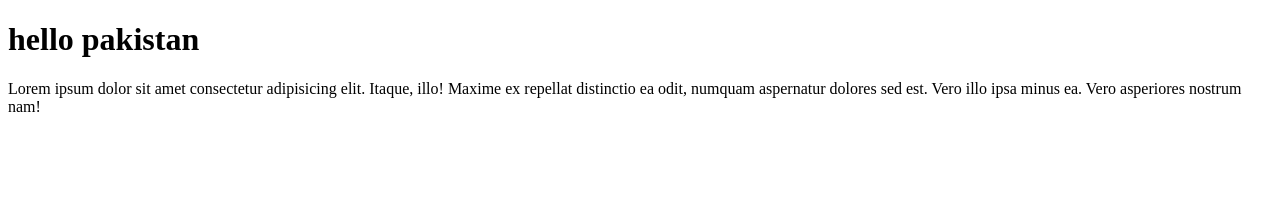
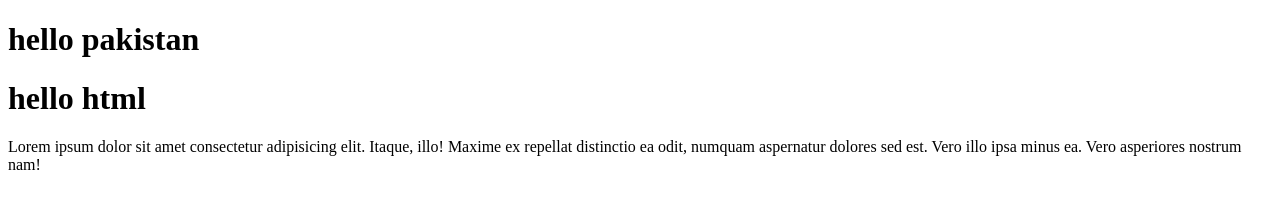
Before and after one commit to shoaib420/test-2, a plain HTML site: page index.html in a window 1280 px wide. Drawn offline with Linux system fonts and the light colour scheme.

Commit message:
some-text-added

```diff
--- a/index.html
+++ b/index.html
@@ -9,6 +9,9 @@
    <h1>
     hello pakistan
    </h1>
+   <h1>
+    hello html
+   </h1>
     <p>
         Lorem ipsum dolor sit amet consectetur adipisicing elit. Itaque, illo! Maxime ex repellat distinctio ea odit, numquam aspernatur dolores sed est. Vero illo ipsa minus ea. Vero asperiores nostrum nam!
     </p>
```
